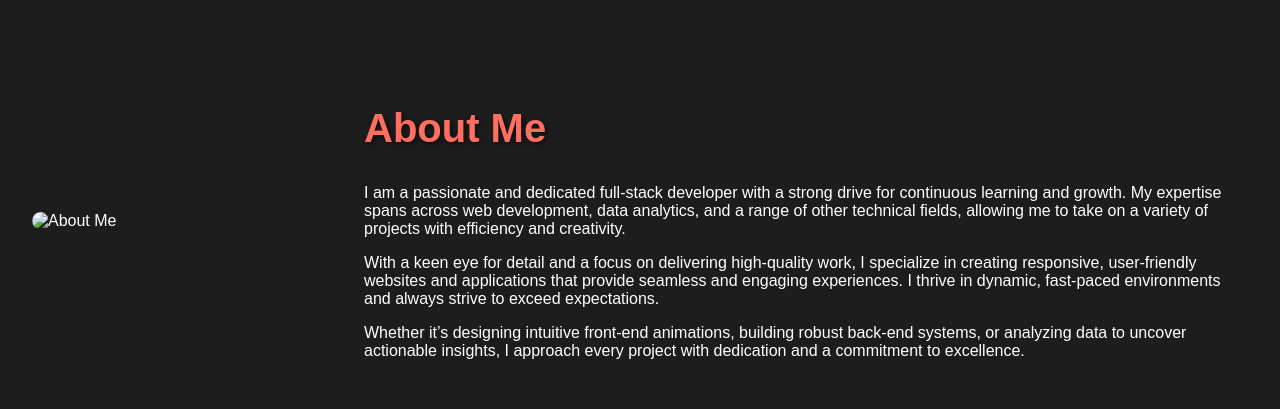
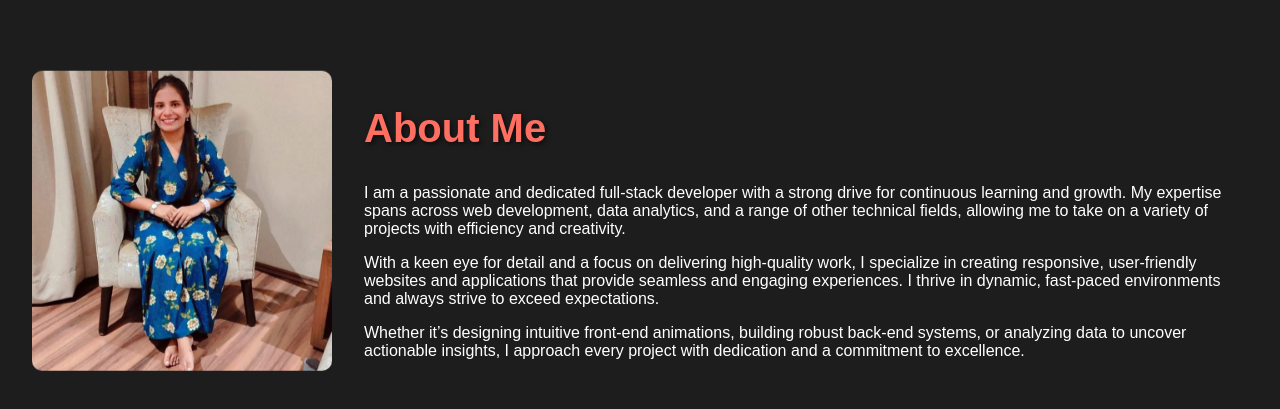
Before and after one commit to samiksha3002/portfolio, a plain HTML site: page index.html in a window 1280 px wide. Shown: the part 807-1216 px from the top of the page. Drawn offline with nearby package versions, Linux system fonts and the light colour scheme; files whose address does not match are found by name.

Commit message:
Update index.html

```diff
--- a/index.html
+++ b/index.html
@@ -961,7 +961,7 @@
         <button class="btn" onclick="scrollToAbout()">Explore More</button>
     </section>
     <section class="about" id="about">
-        <img src="images/sammi about.jpg" alt="About Me">
+        <img src="sammi about.jpg" alt="About Me">
         <div class="content">
             <h2>About Me</h2>
             <p>
```
